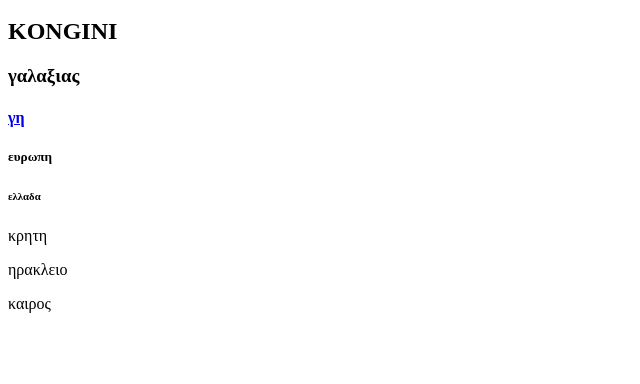
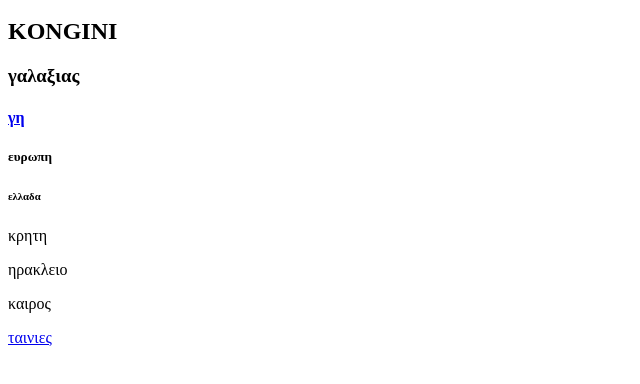
Before and after one commit to emilikongini/emilikongini.github.io, a plain HTML site: page index.html in a window 1280 px wide. Shown: the part 48-432 px from the top of the page, without its empty margins (0-640 px from the left). Drawn offline with Linux system fonts and the light colour scheme.

Commit message:
Update index.html

```diff
--- a/index.html
+++ b/index.html
@@ -13,6 +13,7 @@
 <p>  ηρακλειο </p>
 <p> καιρος </p>
 <a href=" page 2.html"><meteo.gr/>
+  <a href="tainies.html"> ταινιες </a>
 
 </BODY>
 </HTML>
```
